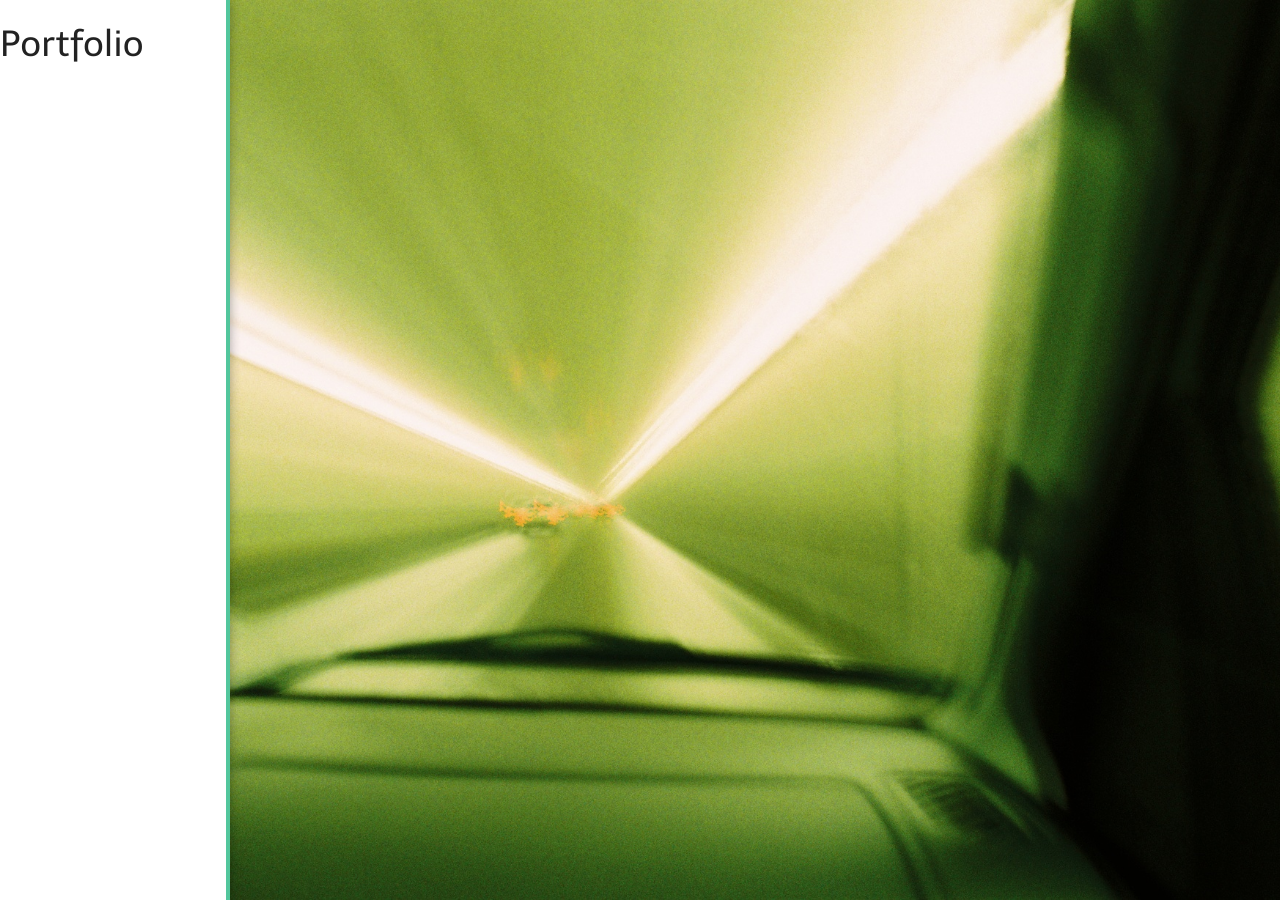
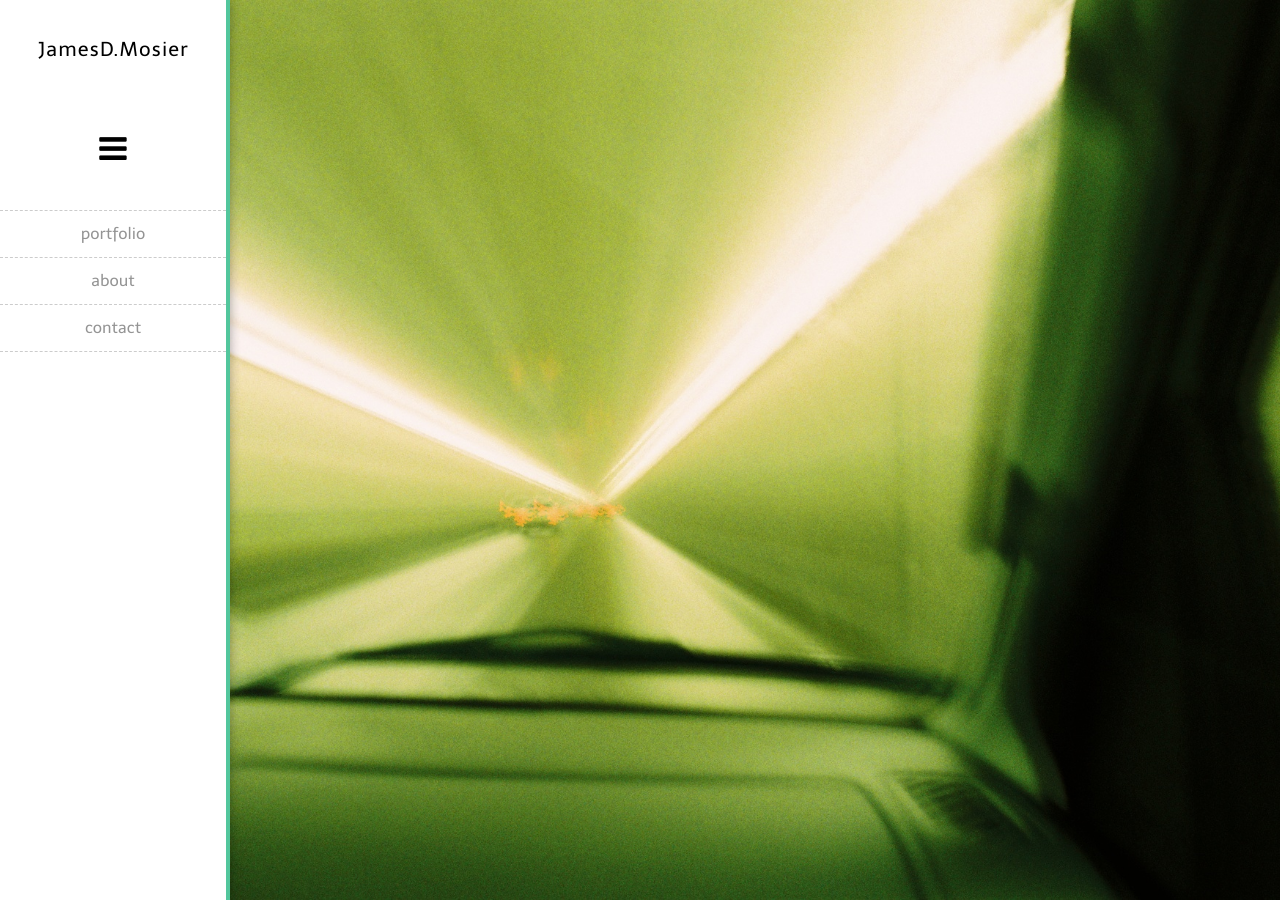
Before and after one commit to jamesmosier/jamez14.github.io, a Jekyll site: the page built from portfolio/index.html, in a window 1280 px wide. Built offline with Jekyll 4.4.1, drawn with Linux system fonts in a browser that asks for light colours.

Commit message:
got active classes working. added css for title

```diff
--- a/_includes/header.html
+++ b/_includes/header.html
@@ -1,7 +1,24 @@
+ {% assign current = page.url | downcase | split: '/' %}
+
 <header>
 
   <div class="header-title text-center">
-    <h1><a class="site-title" href="{{ site.baseurl }}/">James D. Mosier</a></h1>
+    <h1>
+      <a class="site-title" href="{{ site.baseurl }}/">
+        <span id="j">J</span>
+        <span id="a">a</span>
+        <span id="m">m</span>
+        <span id="e">e</span>
+        <span id="s">s</span>
+        <span id="d">D.</span>
+        <span id="m">M</span>
+        <span id="o">o</span>
+        <span id="s">s</span>
+        <span id="i">i</span>
+        <span id="e">e</span>
+        <span id="r">r</span>
+      </a>
+    </h1>
   </div>
 
 <!-- <div id="foo"></div> -->
@@ -13,16 +30,13 @@
 
     <ul>
       <li class="portfolio-li">
-        <a class="nav-link" href="/portfolio/">portfolio</a>
-        <span></span>
+        <a class="nav-link {% if current[1] == 'portfolio' %}active{% endif %}" href="/portfolio/">portfolio</a>
       </li>
       <li class="about-li">
-        <a class="nav-link" href="/about/">about</a>
-        <span></span>
+        <a class="nav-link {% if current[1] == 'about' %}active{% endif %}" href="/about/">about</a>
       </li>
-      <li class="contact-li">
-        <a class="nav-link" href="/contact/">contact</a>
-        <span></span>
+      <li class="contact-li last">
+        <a class="nav-link {% if current[1] == 'contact' %}active{% endif %}" href="/contact/">contact</a>
       </li>
     </div>
   </nav>
--- a/css/app.css
+++ b/css/app.css
@@ -42,6 +42,58 @@ header {
   font-size: 20px;
 }
 
+.site-title span {
+  margin: 0 -2px;
+}
+
+#j:hover {
+  color: #FC3;
+}
+
+#a:hover {
+  color: #1ED87D;
+}
+
+#m:hover {
+  color: #FF415C;
+}
+
+#e:hover {
+  color: #178CC6;
+}
+
+#s:hover {
+  color: #3AC8FF;
+}
+
+#d:hover {
+  color: #FF913A;
+}
+
+#m:hover {
+  color: #DF3333;
+}
+
+#o:hover {
+  color: #00D856;
+}
+
+#s:hover {
+  color: #7741E9;
+}
+
+#i:hover {
+  color: #F7E738;
+}
+
+#e:hover {
+  color: #F738BA;
+}
+
+#r:hover {
+  color: #4572FF;
+}
+
 .site-nav {
   text-align: center;
 }
@@ -53,12 +105,16 @@ header {
 }
 
   .site-nav li {
+    border-top: 1px dashed #CCC;
     position: relative;
   }
 
+    .site-nav li.last {
+      border-bottom: 1px dashed #CCC;
+    }
+
     .site-nav li a {
-      /*color: #949494;*/
-      color: #fff;
+      color: #949494;
       font-size: 16px;
       padding: 15px;
       display: block;
@@ -66,25 +122,14 @@ header {
       z-index: 500;
     }
 
-.site-nav li span {
-  position: absolute;
-  left: 0;
-  top: -1px;
-  height: 48px;
-  width: 100%;
-}
+      .site-nav li a:hover {
+        background-color: rgba(82, 198, 156, 0.53);
+        color: #FFF;
+      }
 
-.portfolio-li span {
-  background-color: #F3C;
-}
+      .site-nav li a.active {
 
-.about-li span {
-  background-color: #FF415C
-}
-
-.contact-li span {
-  background-color: #3AC8FF;
-}
+      }
 
 .menu-icon {
   padding: 45px 0;
--- a/portfolio/index.html
+++ b/portfolio/index.html
@@ -1,5 +1,5 @@
 ---
-layout: page
+layout: default
 title: Portfolio
 permalink: /portfolio/
 ---
```
